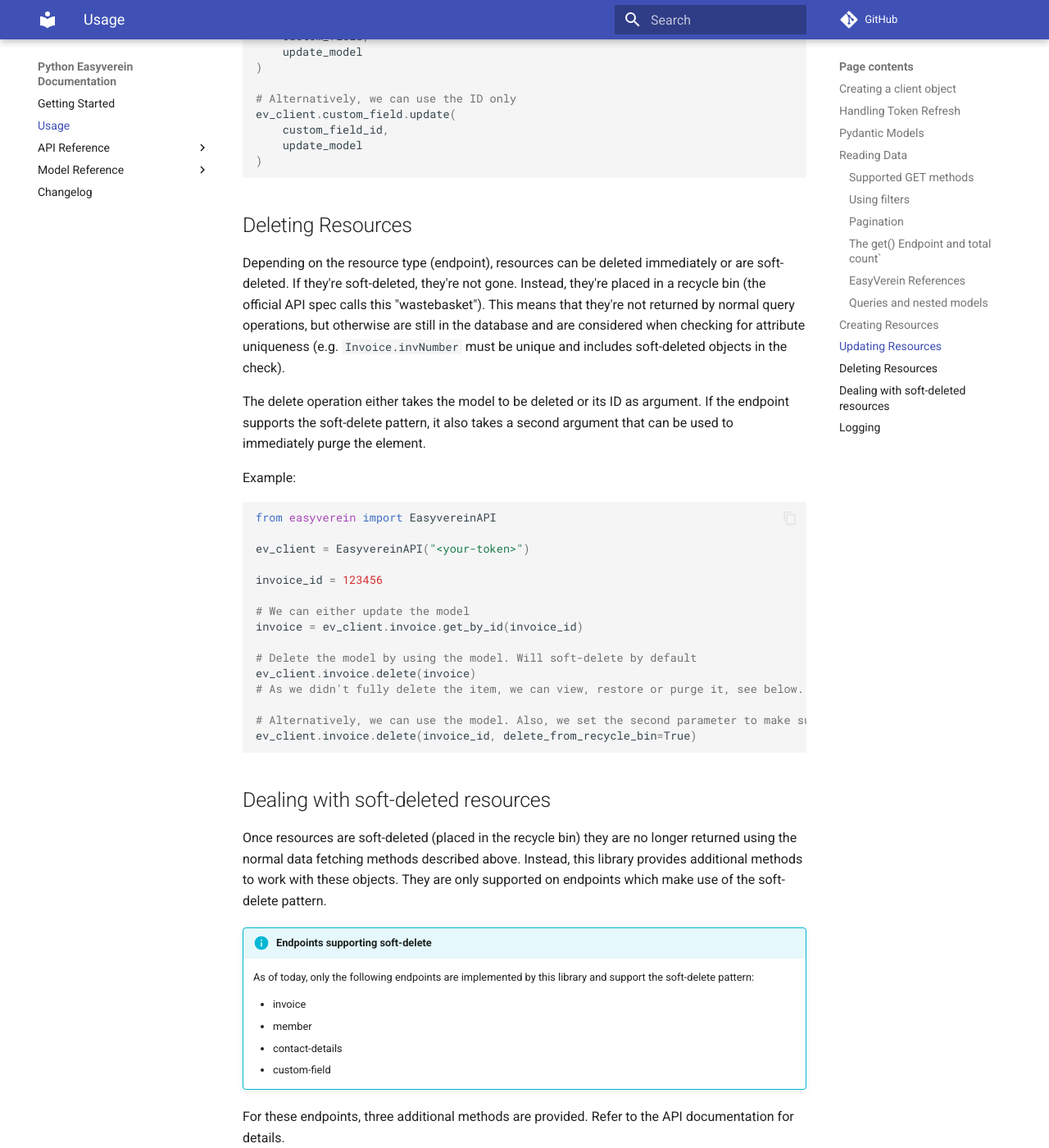
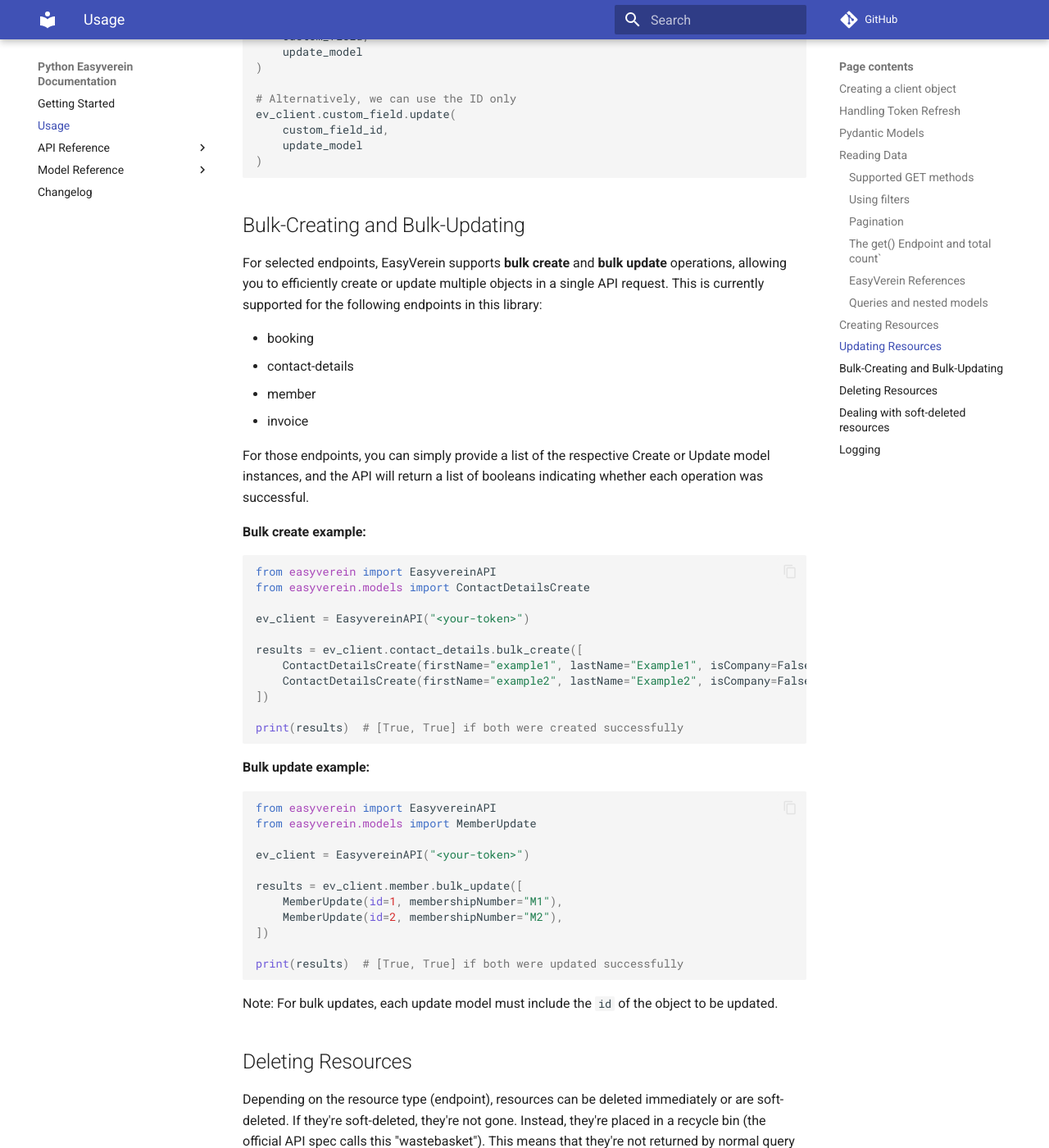
Before and after one commit to waza-ari/python-easyverein, an MkDocs documentation site: the page built from docs/usage.md, in a window 1280 px wide and 1400 px high, scrolled down 7057 px. Shown: the whole window at 82% size. Built offline with MkDocs 1.6.1 and Material for MkDocs 9.7.7, drawn with Linux system fonts in a browser that asks for light colours; comment, search, counter and statistics services are not loaded.

Commit message:
docs: add documentation for new bulk-update and bulk-create endpoints

````diff
--- a/docs/usage.md
+++ b/docs/usage.md
@@ -336,6 +336,51 @@ ev_client.custom_field.update(
 )
 ```
 
+## Bulk-Creating and Bulk-Updating
+
+For selected endpoints, EasyVerein supports **bulk create** and **bulk update** operations, allowing you to efficiently create or update multiple objects in a single API request. This is currently supported for the following endpoints in this library:
+
+- booking
+- contact-details
+- member
+- invoice
+
+For those endpoints, you can simply provide a list of the respective Create or Update model instances, and the API will return a list of booleans indicating whether each operation was successful.
+
+**Bulk create example:**
+
+```python
+from easyverein import EasyvereinAPI
+from easyverein.models import ContactDetailsCreate
+
+ev_client = EasyvereinAPI("<your-token>")
+
+results = ev_client.contact_details.bulk_create([
+    ContactDetailsCreate(firstName="example1", lastName="Example1", isCompany=False),
+    ContactDetailsCreate(firstName="example2", lastName="Example2", isCompany=False),
+])
+
+print(results)  # [True, True] if both were created successfully
+```
+
+**Bulk update example:**
+
+```python
+from easyverein import EasyvereinAPI
+from easyverein.models import MemberUpdate
+
+ev_client = EasyvereinAPI("<your-token>")
+
+results = ev_client.member.bulk_update([
+    MemberUpdate(id=1, membershipNumber="M1"),
+    MemberUpdate(id=2, membershipNumber="M2"),
+])
+
+print(results)  # [True, True] if both were updated successfully
+```
+
+Note: For bulk updates, each update model must include the `id` of the object to be updated.
+
 ## Deleting Resources
 
 Depending on the resource type (endpoint), resources can be deleted immediately or are soft-deleted. If they're
````
Also changed, not shown: README.md (+4 -4 lines), docs/api/crud.md (+12 -0 lines), 1 other file.
